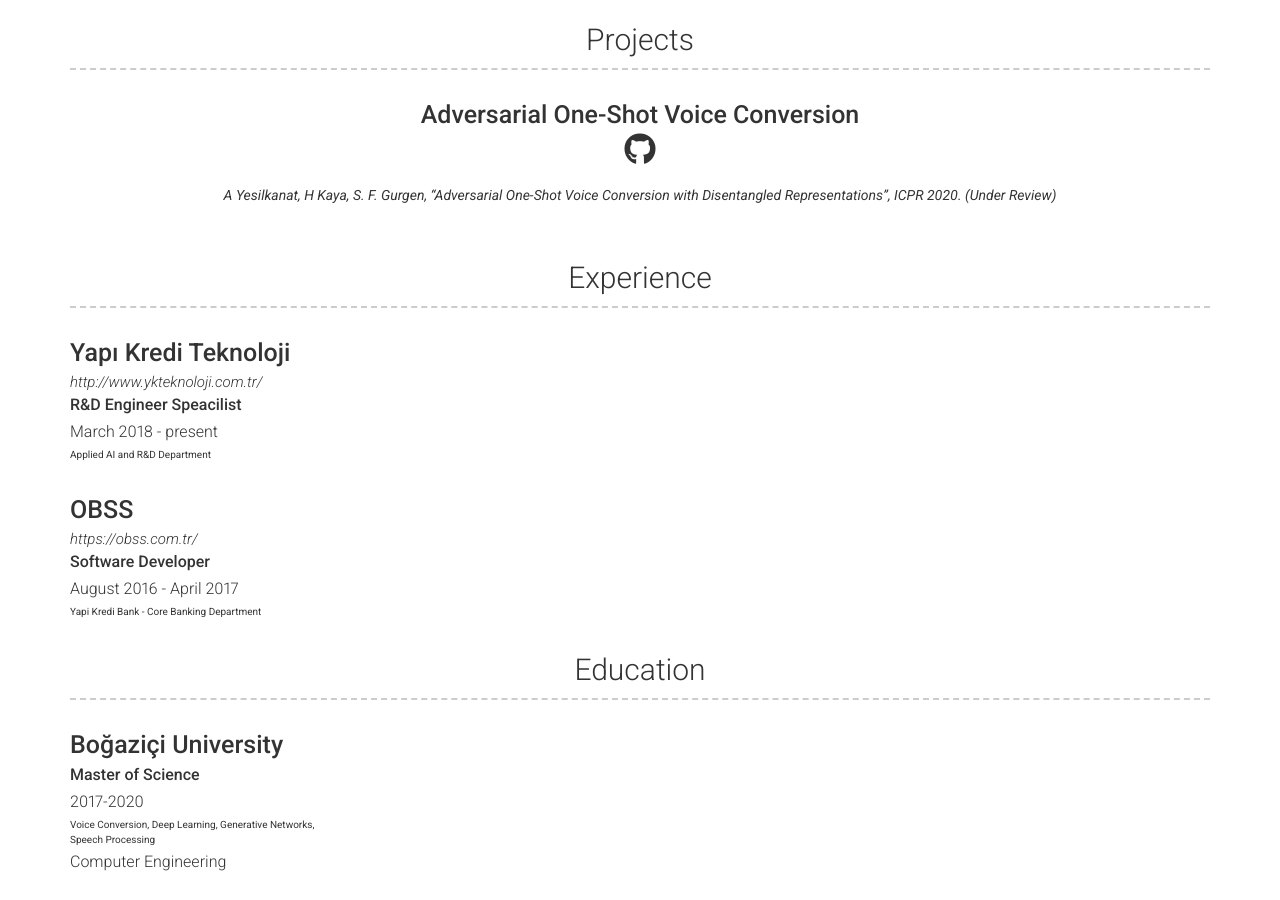
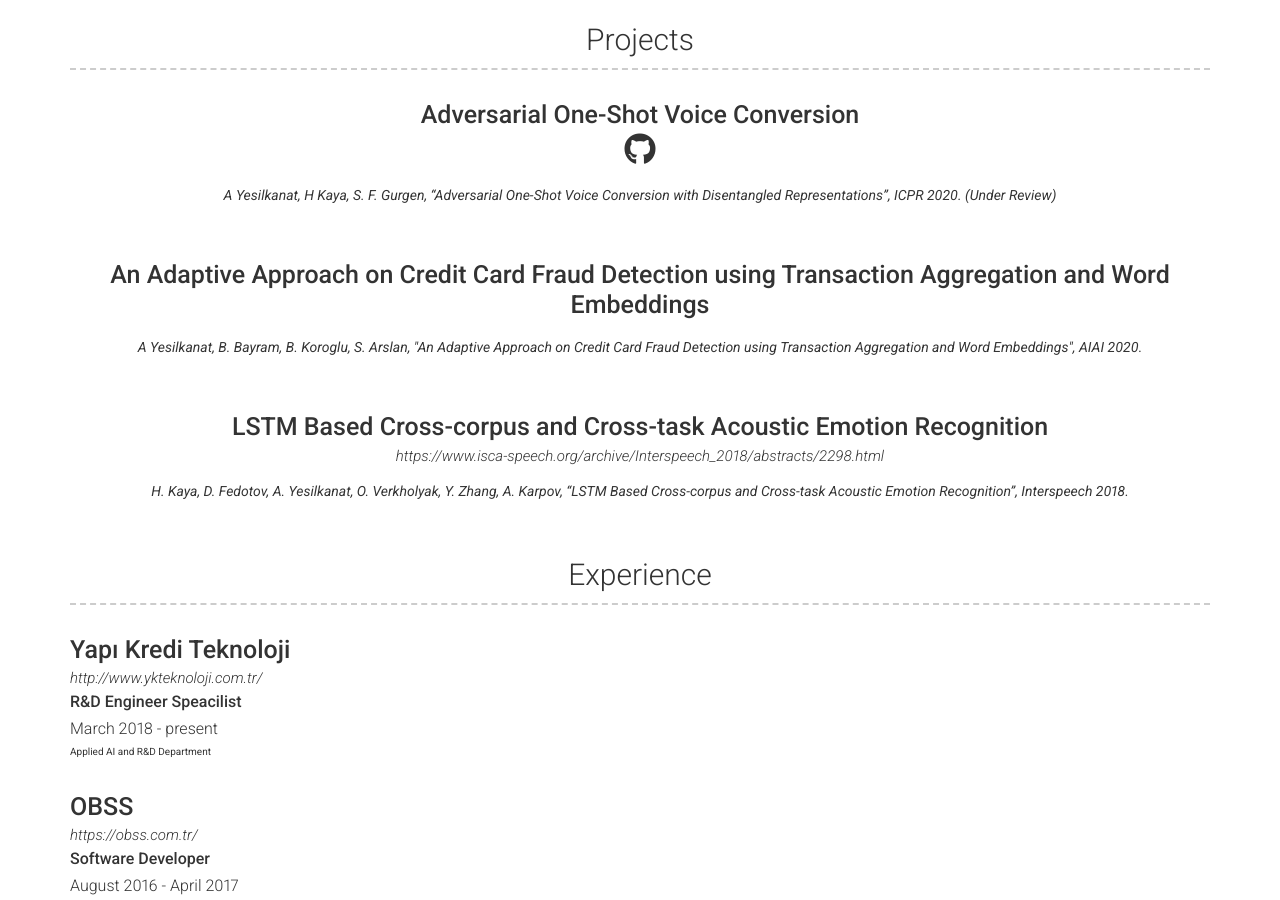
Before and after one commit to aliyesilkanat/aliyesilkanat.github.io, a Jekyll site: the page built from index.md, in a window 1280 px wide and 900 px high, scrolled down 517 px. Built offline with Jekyll 4.4.1, drawn with Linux system fonts in a browser that asks for light colours; nearby versions of some CDN libraries.

Commit message:
Update projects.yml

```diff
--- a/_data/projects.yml
+++ b/_data/projects.yml
@@ -7,3 +7,21 @@
     A Yesilkanat, H Kaya, S. F. Gurgen, “Adversarial One-Shot Voice Conversion with Disentangled Representations”, ICPR 2020. (Under Review)
   #description: | # this will include new lines to allow paragraphs
     #Description about the work on/with the project
+
+- layout: top-middle
+  name: An Adaptive Approach on Credit Card Fraud Detection using Transaction Aggregation and Word Embeddings
+  #link: Link to project (eg. sproogen.github.io/modern-resume-theme)(optional)
+  #github: https://github.com/aliyesilkanat/Adversarial-One-Shot-Voice-Conversion
+  quote: >
+    A Yesilkanat, B. Bayram, B. Koroglu, S. Arslan, "An Adaptive Approach on Credit Card Fraud Detection using Transaction Aggregation and Word Embeddings", AIAI 2020.
+  #description: | # this will include new lines to allow paragraphs
+    #Description about the work on/with the project
+
+- layout: top-middle
+  name: LSTM Based Cross-corpus and Cross-task Acoustic Emotion Recognition
+  link: https://www.isca-speech.org/archive/Interspeech_2018/abstracts/2298.html
+  #github: https://github.com/aliyesilkanat/Adversarial-One-Shot-Voice-Conversion
+  quote: >
+    H. Kaya, D. Fedotov, A. Yesilkanat, O. Verkholyak, Y. Zhang, A. Karpov, “LSTM Based Cross-corpus and Cross-task Acoustic Emotion Recognition”, Interspeech 2018.
+  #description: | # this will include new lines to allow paragraphs
+    #Description about the work on/with the project
```
